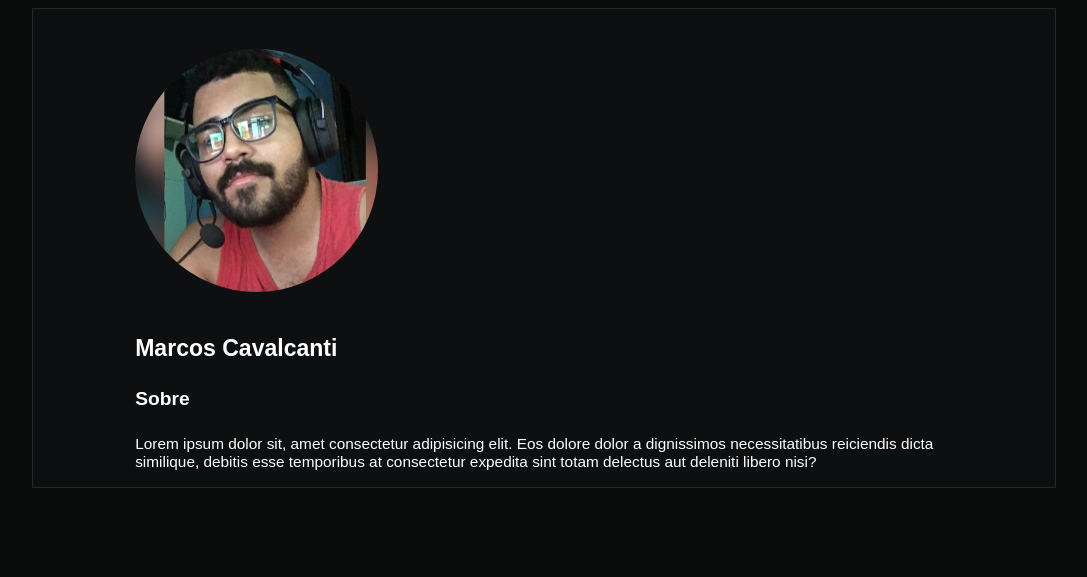
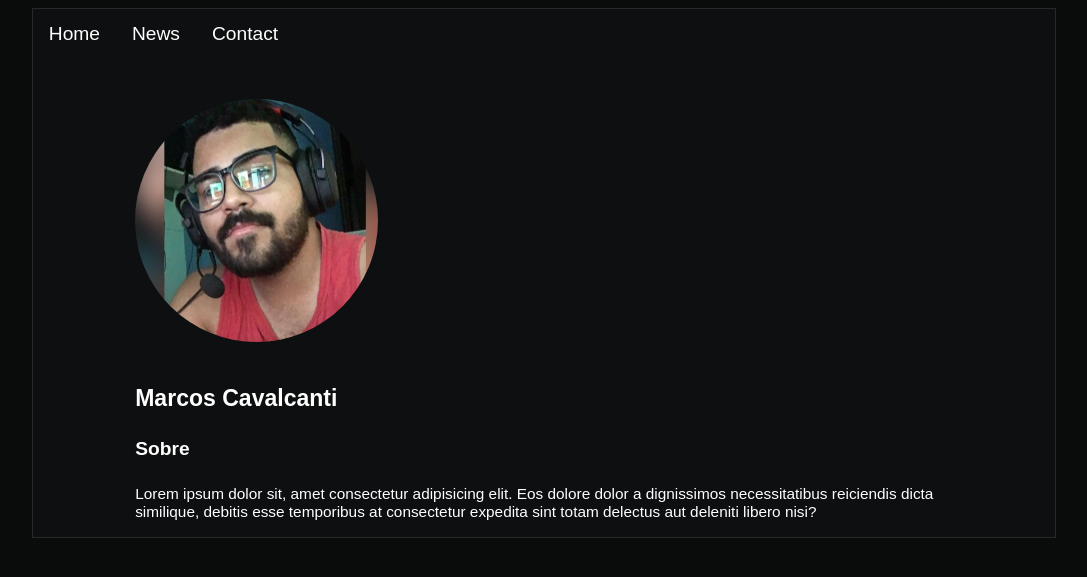
Before and after one commit to Marcos-Cavalcanti21/Portfolio-HTML, a PHP site: page / in a window 1280 px wide. Shown: the top 577 px of the page, without its empty margins (96-1183 px from the left). Run offline with PHP 8.4, Linux system fonts and the light colour scheme; style sheets or scripts are compiled from the project's sources.

Commit message:
nav bar feat

```diff
--- a/index.html
+++ b/index.html
@@ -2,12 +2,12 @@
 <html lang="pt-br">
 
 <head>
-    <meta charset="UTF-8">
-    <meta http-equiv="X-UA-Compatible" content="IE=edge">
-    <meta name="viewport" content="width=device-width, initial-scale=1.0">
+    <meta charset="UTF-8" />
+    <meta http-equiv="X-UA-Compatible" content="IE=edge" />
+    <meta name="viewport" content="width=device-width, initial-scale=1.0" />
     <title>Marcos Cavalcanti Dev</title>
-    <link rel="stylesheet" href="./styles/css/main.css">
-    <link rel="stylesheet" href="./styles/css/animations.css">
+    <link rel="stylesheet" href="./styles/css/main.css" />
+    <link rel="stylesheet" href="./styles/css/animations.css" />
     <script src="./public/scripts/main.js"></script>
 </head>
 
@@ -15,33 +15,33 @@
     <div id="page-landing">
         <div id="container">
             <header>
-
+                <ul>
+                    <li><a href="#Home">Home</a></li>
+                    <li><a href="#News">News</a></li>
+                    <li><a href="#Contact">Contact</a></li>
+                </ul>
             </header>
-
-
             <section class="animation-up">
                 <div class="profile">
-                    <img src="./public/assets/profile.jpg">
+                    <img src="./public/assets/profile.jpg" />
                 </div>
                 <div class="about">
                     <h3>Marcos Cavalcanti</h3>
 
                     <h4>Sobre</h4>
                     <p>
-                        Lorem ipsum dolor sit, amet consectetur adipisicing elit. Eos dolore dolor a dignissimos
-                        necessitatibus reiciendis dicta similique, debitis esse temporibus at consectetur expedita sint
+                        Lorem ipsum dolor sit, amet consectetur adipisicing elit. Eos
+                        dolore dolor a dignissimos necessitatibus reiciendis dicta
+                        similique, debitis esse temporibus at consectetur expedita sint
                         totam delectus aut deleniti libero nisi?
                     </p>
                 </div>
-
                 <div class="projects">
-
                     <table>
                         <tr></tr>
                         <tr></tr>
                         <tr></tr>
                     </table>
-
                 </div>
             </section>
         </div>
--- a/styles/css/main.css
+++ b/styles/css/main.css
@@ -15,6 +15,31 @@ html {
   width: 90%;
 }
 
+header ul {
+  font-size: 1.5em;
+  list-style-type: none;
+  margin: 0;
+  padding: 0;
+  overflow: hidden;
+  background-color: #0e0f10;
+  position: -webkit-sticky;
+  position: sticky;
+  top: 0;
+}
+header ul li {
+  float: left;
+}
+header ul li a {
+  display: block;
+  color: white;
+  text-align: center;
+  padding: 14px 16px;
+  text-decoration: none;
+}
+header ul li a:hover {
+  background-color: #0a0b0b;
+}
+
 section {
   /* width: 90%; */
   height: 100%;
@@ -28,10 +53,10 @@ section .profile img {
   border-radius: 50%;
 }
 section .about {
+  width: 100%;
   color: white;
   font-size: 5vw;
   text-align: center;
-  width: 100%;
 }
 section .about h3 {
   font-size: 1.2em;
@@ -42,6 +67,7 @@ section .about p {
   width: 100%;
 }
 
+/* desktop version */
 @media (min-width: 760px) {
   #page-landing {
     display: flex;
--- a/styles/css/main.min.css
+++ b/styles/css/main.min.css
@@ -1 +1 @@
-html{width:90%;margin:0 auto;font-size:1vw;font-family:sans-serif;background-color:#0a0b0b}#page-landing{display:flex}#container{margin:auto;width:90%}section{height:100%}section .profile{width:19vmax;margin:3vmax auto}section .profile img{width:100%;border-radius:50%}section .about{color:#fff;font-size:5vw;text-align:center;width:100%}section .about h3{font-size:1.2em}section .about p{font-size:.8em;color:#fff;width:100%}@media(min-width: 760px){#page-landing{display:flex}#container{background-color:#0e0f10;border:1px solid #26292a}section{height:100%;margin:0 8vw}section .profile{width:19vw !important;margin:5vh 0 !important}section .profile img{width:100%;border-radius:50%}section .about{font-size:1.5vw !important;width:100% !important;text-align:initial}section .about h3{font-size:1.2em !important}section .about p{font-size:.8em !important}}
+html{width:90%;margin:0 auto;font-size:1vw;font-family:sans-serif;background-color:#0a0b0b}#page-landing{display:flex}#container{margin:auto;width:90%}header ul{font-size:1.5em;list-style-type:none;margin:0;padding:0;overflow:hidden;background-color:#0e0f10;position:-webkit-sticky;position:sticky;top:0}header ul li{float:left}header ul li a{display:block;color:#fff;text-align:center;padding:14px 16px;text-decoration:none}header ul li a:hover{background-color:#0a0b0b}section{height:100%}section .profile{width:19vmax;margin:3vmax auto}section .profile img{width:100%;border-radius:50%}section .about{width:100%;color:#fff;font-size:5vw;text-align:center}section .about h3{font-size:1.2em}section .about p{font-size:.8em;color:#fff;width:100%}@media(min-width: 760px){#page-landing{display:flex}#container{background-color:#0e0f10;border:1px solid #26292a}section{height:100%;margin:0 8vw}section .profile{width:19vw !important;margin:5vh 0 !important}section .profile img{width:100%;border-radius:50%}section .about{font-size:1.5vw !important;width:100% !important;text-align:initial}section .about h3{font-size:1.2em !important}section .about p{font-size:.8em !important}}
--- a/styles/main.scss
+++ b/styles/main.scss
@@ -13,7 +13,6 @@
 
 html {
     width: 90%;
-
     margin: 0 auto;
 
     font-size: 1vw;
@@ -31,6 +30,34 @@ html {
     width: min(90%, 100%);
 }
 
+header {
+    ul {
+        font-size: 1.5em;
+        list-style-type: none;
+        margin: 0;
+        padding: 0;
+        overflow: hidden;
+        background-color: #0e0f10;
+        position: -webkit-sticky;
+        position: sticky;
+        top: 0;
+
+        li {
+            float: left;
+
+            a {
+                display: block;
+                color: white;
+                text-align: center;
+                padding: 14px 16px;
+                text-decoration: none;
+
+                &:hover {background-color: #0a0b0b;}                }
+            }
+        }
+    }
+}
+
 section {
     /* width: 90%; */
     height: 100%;
@@ -46,11 +73,11 @@ section {
     }
 
     .about {
+        width: 100%;
+
         color: white;
         font-size: 5vw;
         text-align: center;
-
-        width: 100%;
 
         h3 {
             font-size: 1.2em;
@@ -63,7 +90,7 @@ section {
         }
     }
 }
-
+/* desktop version */
 @media (min-width: 760px) {
     #page-landing {
         display: flex;
@@ -77,7 +104,6 @@ section {
     section {
         /* width: 90%; */
         height: 100%;
-
         margin: 0 8vw;
 
         .profile {
```
